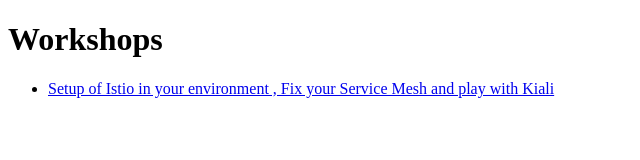
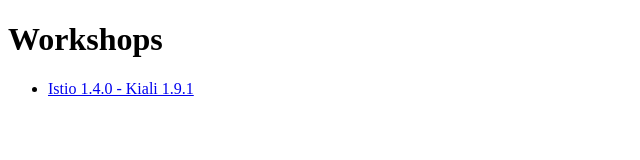
Before and after one commit to lucasponce/lucasponce.github.io, a plain HTML site: page index.html in a window 1280 px wide. Shown: the whole page, without its empty margins (0-640 px from the left). Drawn offline with Linux system fonts and the light colour scheme.

Commit message:
Update index

```diff
--- a/index.html
+++ b/index.html
@@ -9,7 +9,7 @@
         <h1>Workshops</h1>
         <ul>
             <li>
-                <a href="workshops/istio_1_4_0_kiali_1_9_1/index.html">Setup of Istio in your environment , Fix your Service Mesh and play with Kiali</a>
+                <a href="workshops/istio_1_4_0_kiali_1_9_1/index.html">Istio 1.4.0 - Kiali 1.9.1</a>
             </li>
         </ul>
     </body>
```
